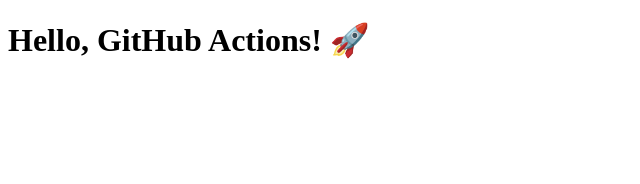
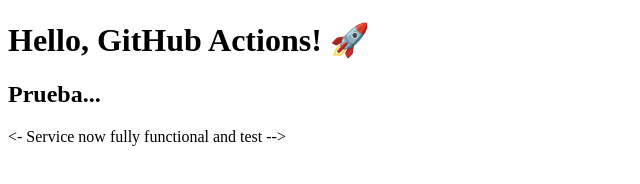
Before and after one commit to yovidev/gh-deployment-workflow, a plain HTML site: page index.html in a window 1280 px wide. Shown: the whole page, without its empty margins (0-640 px from the left). Drawn offline with Linux system fonts and the light colour scheme.

Commit message:
Trigger workflow with index.html change

```diff
--- a/index.html
+++ b/index.html
@@ -6,5 +6,6 @@
 </head>
 <body>
     <h1>Hello, GitHub Actions! 🚀</h1>
+    <h2>Prueba...</h2>
 </body>
-</html>
+</html><- Service now fully functional and test -->
```
